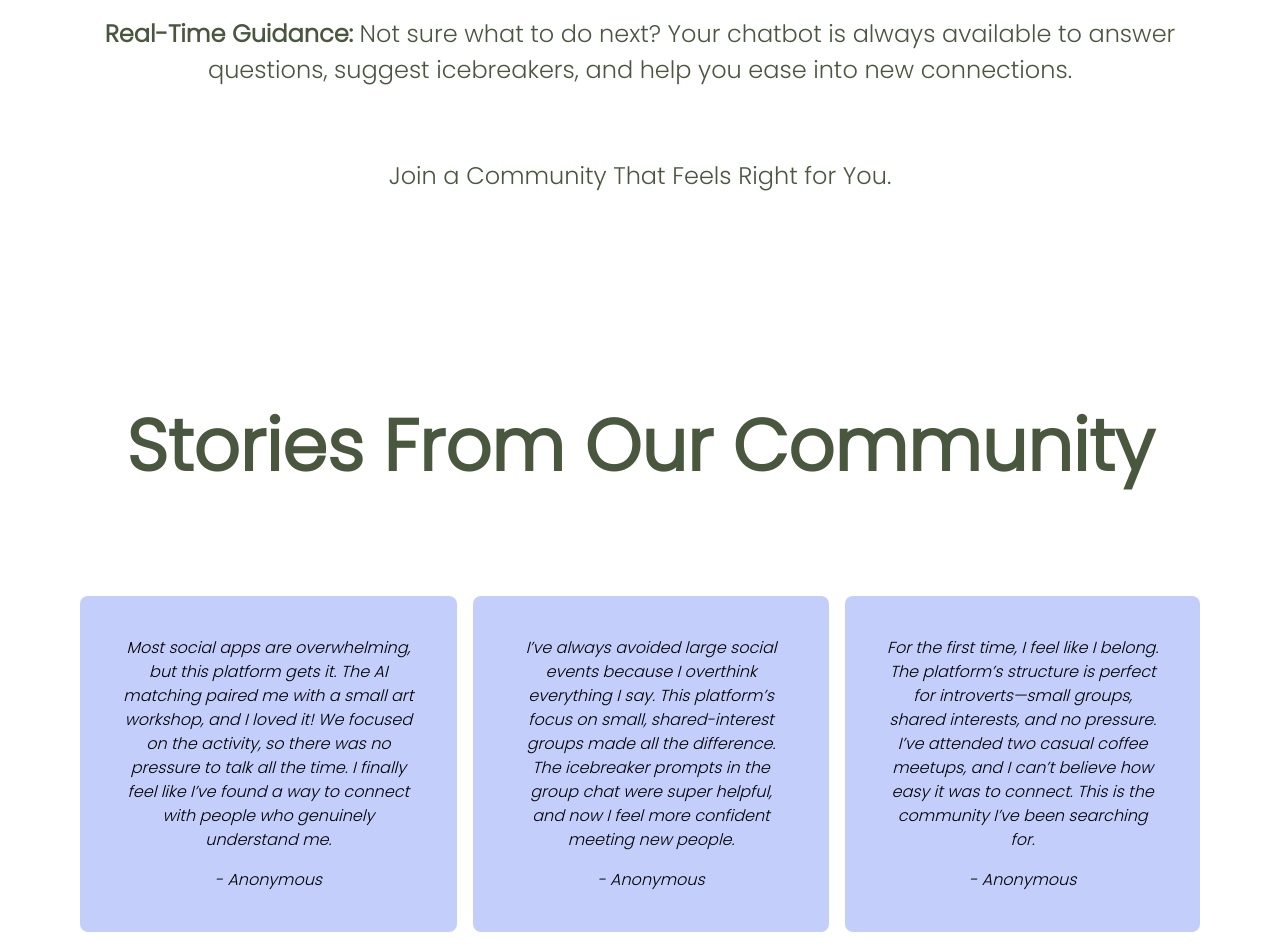
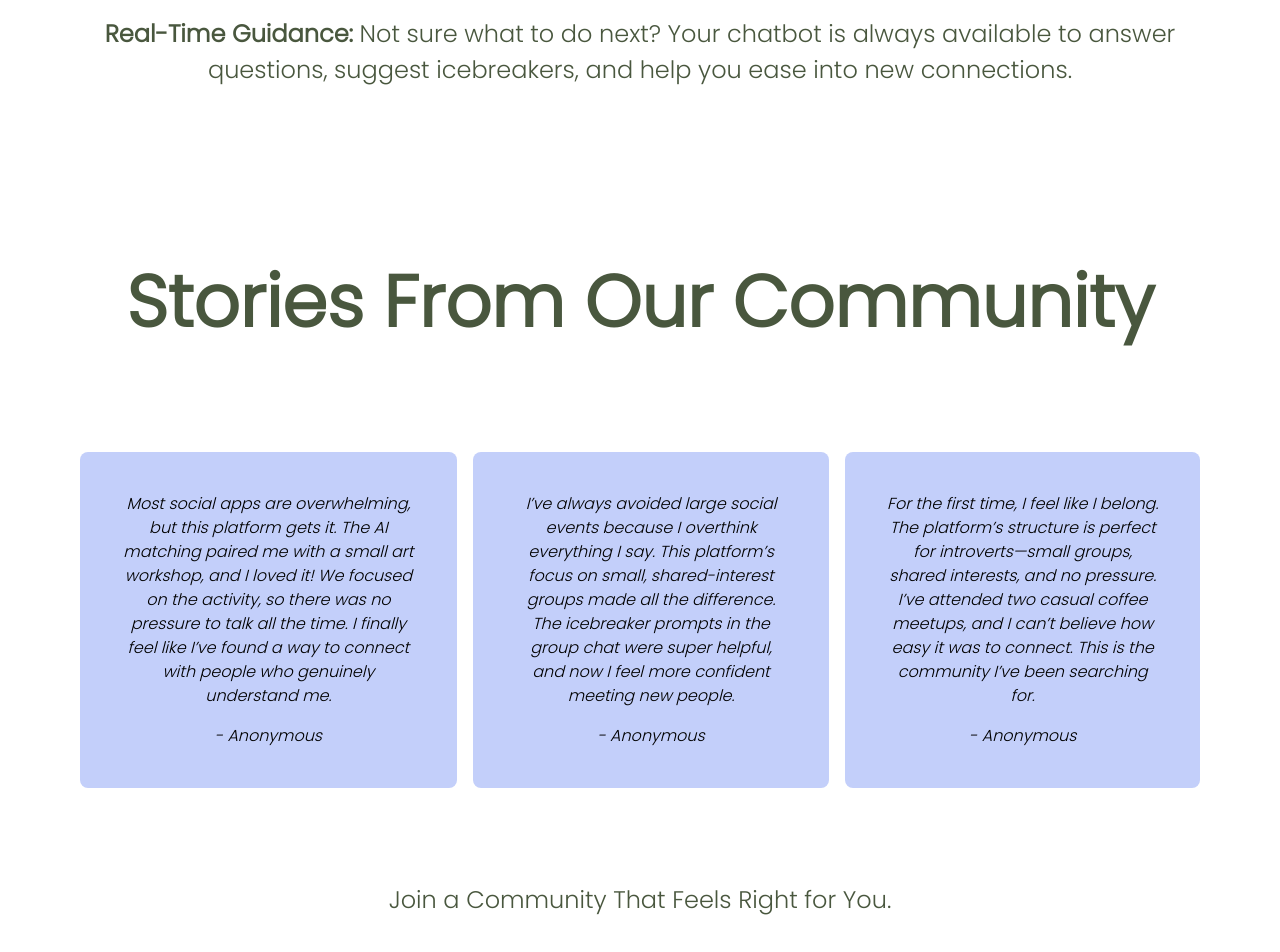
Before and after one commit to nataliey16/loom, a Next.js app: page / in a window 1280 px wide. Shown: the part 3060-4012 px from the top of the page. Built offline with nearby package versions, Linux system fonts and the light colour scheme.

Commit message:
Clean up code

```diff
--- a/src/app/components/aimatching.tsx
+++ b/src/app/components/aimatching.tsx
@@ -50,12 +50,6 @@ const Aimatching = () => {
             </li>
           </ul>
         </div>
-        <div className="my-4">
-          <h3 className="text-dark-green text-2xl my-10">
-            Join a Community That Feels Right for You.
-          </h3>
-          {/* <button className={BUTTON_STYLES}>Get Started Today</button> */}
-        </div>
       </div>
       <div className="bg-[#C3CFFA] absolute bottom-0 -z-10 right-[11rem] h-[31.25rem] w-[31.25rem] rounded-full blur-[10rem] sm:w-[68.75rem] dark:bg-[#946263]"></div>
       <div className="bg-[#EDF3DD] absolute bottom-10 -z-10 right-[11rem] h-[31.25rem] w-[31.25rem] rounded-full blur-[10rem] sm:w-[68.75rem] dark:bg-[#946263]"></div>
--- a/src/app/components/testimonial.tsx
+++ b/src/app/components/testimonial.tsx
@@ -57,6 +57,12 @@ const Testimonial = () => {
           ))}
         </div>
       </div>
+      <div className="my-4">
+        <h3 className="text-dark-green text-2xl my-10">
+          Join a Community That Feels Right for You.
+        </h3>
+        {/* <button className={BUTTON_STYLES}>Get Started Today</button> */}
+      </div>
     </section>
   );
 };
```
